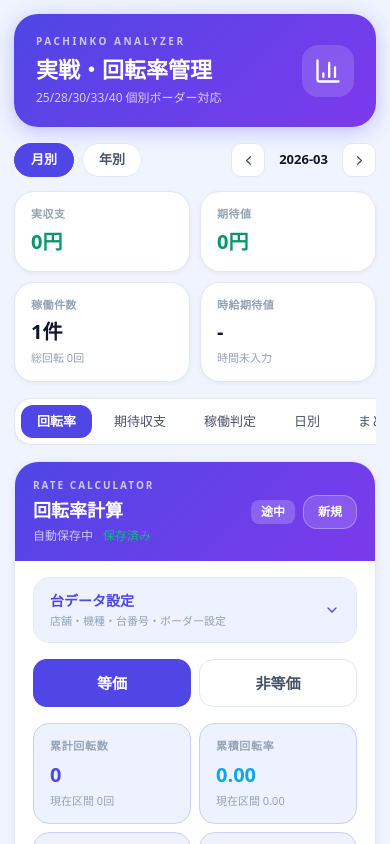
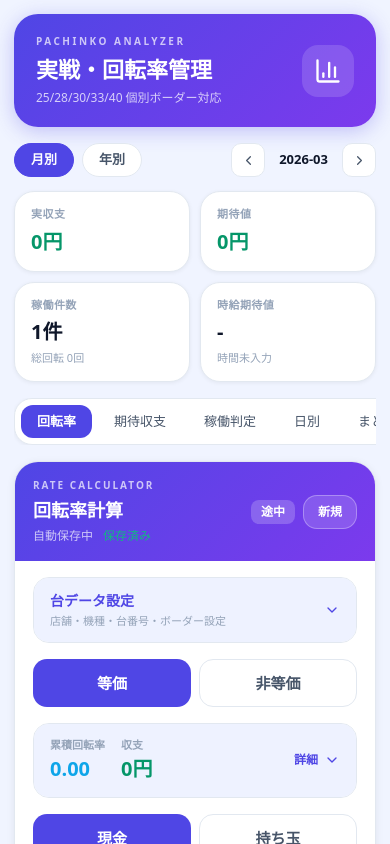
Before and after one commit to yami-tan/pachinko-app, a React (Vite) app: page / in a window 390 px wide. Shown: the top 844 px of the page. Built offline with nearby package versions, Linux system fonts and the light colour scheme.

Commit message:
improve mobile layout

```diff
--- a/src/App.tsx
+++ b/src/App.tsx
@@ -358,6 +358,7 @@ export default function PachinkoCalculatorComplete() {
   const [selectedDate,setSelectedDate]=useState(todayStr());
   const [machinePanelOpen,setMachinePanelOpen]=useState(false);
   const [advancedInvestOpen,setAdvancedInvestOpen]=useState(false);
+  const [metricsPanelOpen,setMetricsPanelOpen]=useState(false);
   const [firstHitDialogOpen,setFirstHitDialogOpen]=useState(false);
   const [flashReadingId,setFlashReadingId]=useState('');
   const [undoStack,setUndoStack]=useState([]);
@@ -726,7 +727,32 @@ export default function PachinkoCalculatorComplete() {
                   </div>
                 )}
 
-                {/* 指標グリッド */}
+                {/* 指標グリッド（折りたたみ） */}
+                <div style={{ border:`1px solid ${C.border}`, borderRadius:16, overflow:'hidden' }}>
+                  {/* ヘッダー：常時表示の主要2指標＋開閉ボタン */}
+                  <button
+                    onClick={()=>setMetricsPanelOpen(p=>!p)}
+                    style={{ width:'100%', background:C.primaryLight, border:'none', padding:'13px 16px', display:'flex', justifyContent:'space-between', alignItems:'center', cursor:'pointer' }}
+                  >
+                    <div style={{ display:'flex', gap:16, alignItems:'center' }}>
+                      <div style={{ textAlign:'left' }}>
+                        <div style={{ fontSize:11, color:C.textMuted, fontWeight:600 }}>累積回転率</div>
+                        <div style={{ fontSize:20, fontWeight:800, color:C.accent }}>{fmtRate(formMetrics.spinPerThousand)}</div>
+                      </div>
+                      <div style={{ textAlign:'left' }}>
+                        <div style={{ fontSize:11, color:C.textMuted, fontWeight:600 }}>収支</div>
+                        <div style={{ fontSize:20, fontWeight:800, color:formMetrics.balanceYen>=0?C.positive:C.negative }}>{fmtYen(formMetrics.balanceYen)}</div>
+                      </div>
+                    </div>
+                    <div style={{ display:'flex', alignItems:'center', gap:6 }}>
+                      <span style={{ fontSize:12, color:C.primary, fontWeight:600 }}>{metricsPanelOpen?'閉じる':'詳細'}</span>
+                      <ChevronDown size={16} color={C.primary} style={{ transform:metricsPanelOpen?'rotate(180deg)':'none', transition:'0.2s' }}/>
+                    </div>
+                  </button>
+
+                  {/* 展開時：全指標グリッド */}
+                  {metricsPanelOpen&&(
+                    <div style={{ padding:'12px 12px 14px', display:'flex', flexDirection:'column', gap:8, borderTop:`1px solid ${C.border}` }}>
                       <div style={{ display:'grid', gridTemplateColumns:'1fr 1fr', gap:8 }}>
                         <MetricBox label="累計回転数" value={Math.round(formMetrics.totalSpins)} sub={`現在区間 ${Math.round(formMetrics.currentSpins)}回`}/>
                         <MetricBox label="累積回転率" value={fmtRate(formMetrics.spinPerThousand)} sub={`現在区間 ${fmtRate(formMetrics.currentSpinPerThousand)}`} color={C.accent}/>
@@ -758,9 +784,11 @@ export default function PachinkoCalculatorComplete() {
                           <div style={{ marginTop:2, fontSize:10, color:C.textMuted }}>実収支/自動計算</div>
                         </div>
                       </div>
-
                       <div style={{ background:C.accentLight, border:`1px solid #bae6fd`, borderRadius:12, padding:'10px 14px', fontSize:11, color:'#0369a1' }}>
                         回転単価は1回転あたり期待値。仕事量(理論)は回転単価×通常回転数。トータル確率・平均獲得出玉・1R出玉を機種データへ入れると自動反映されるぜ。
+                      </div>
+                    </div>
+                  )}
                 </div>
 
                 {/* 現金/持ち玉 */}
```
Lines whose indentation alone changed are shown as unchanged.
